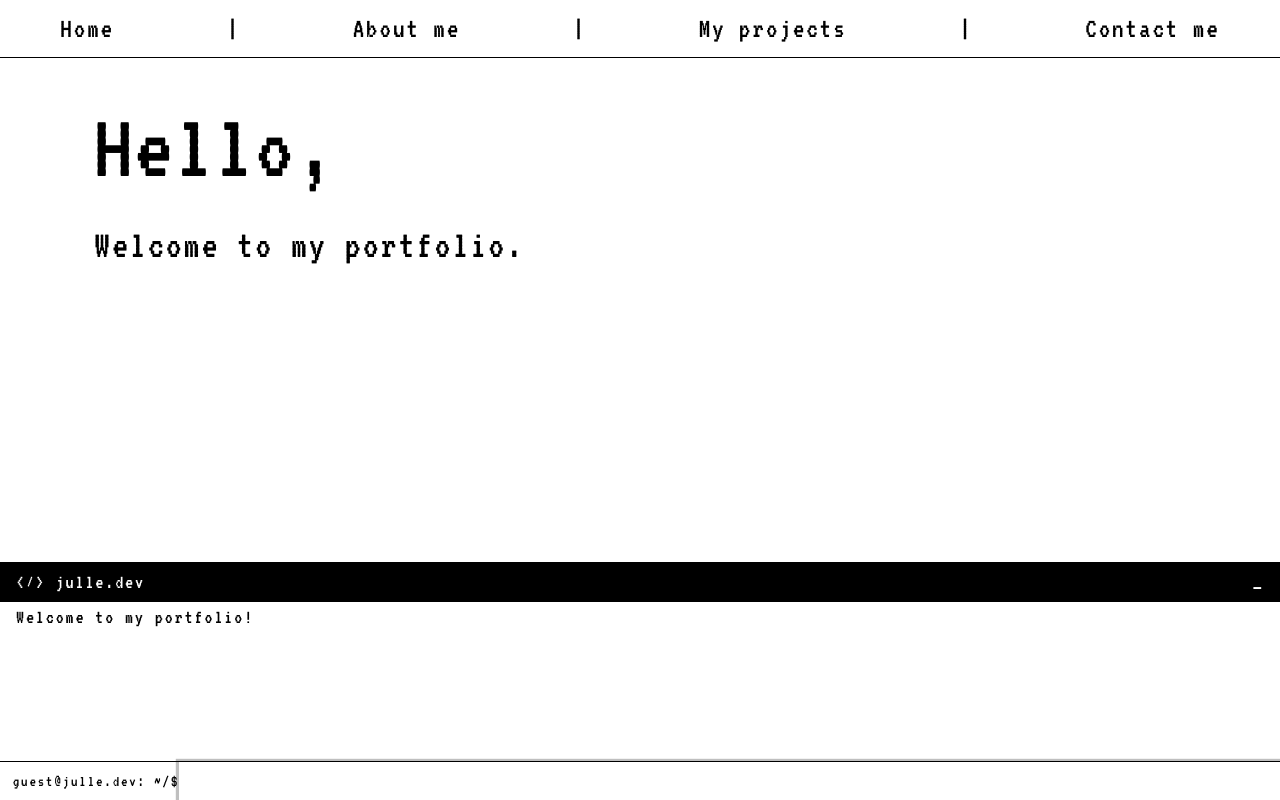
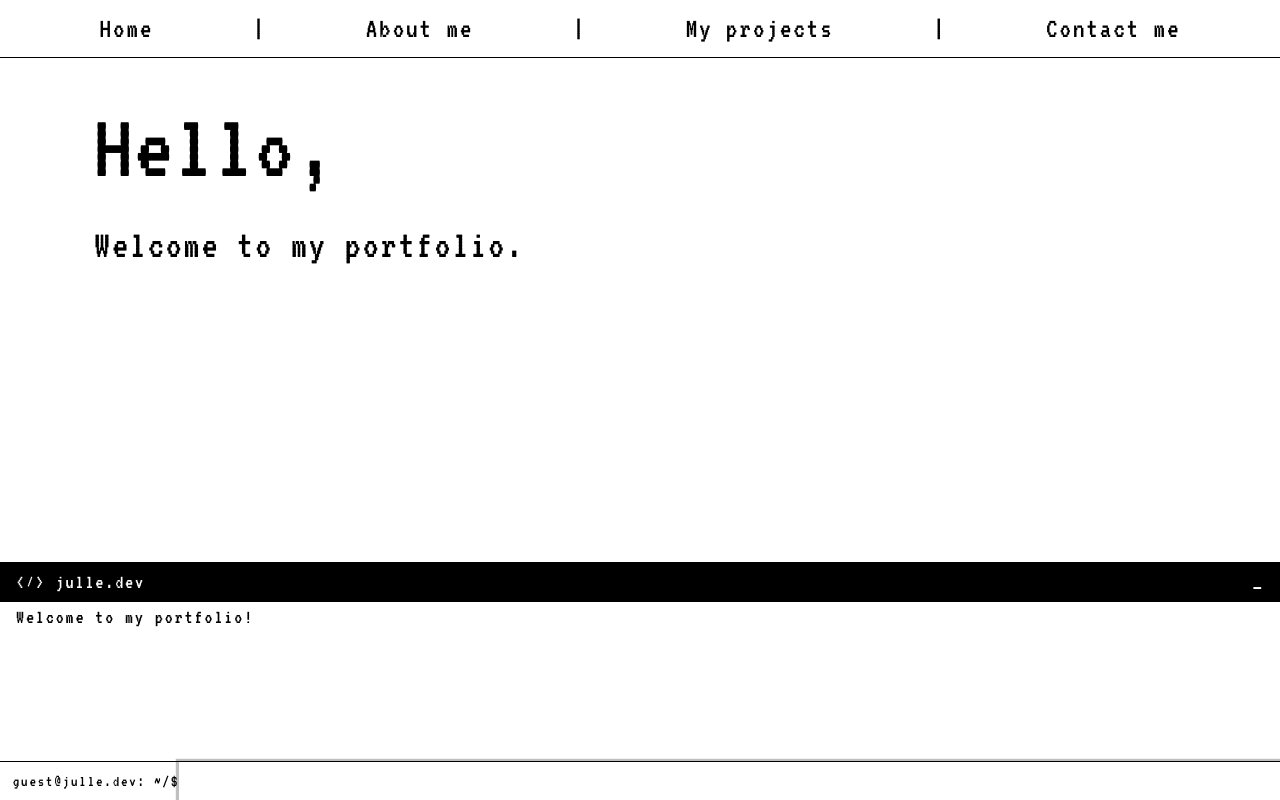
Before and after one commit to julleboi/my-portfolio, a React app in the folder client/: page / in a window 1280 px wide. Built offline with nearby package versions, Linux system fonts and the light colour scheme.

Commit message:
Update UI (very minor)

```diff
--- a/client/src/app/styles.scss
+++ b/client/src/app/styles.scss
@@ -21,7 +21,7 @@
   display: flex;
   flex-wrap: wrap;
   flex-direction: row;
-  justify-content: space-around;
+  justify-content: space-evenly;
   align-items: center;
   font-size: larger;
   border-bottom: $primary solid 1px;
--- a/client/src/notFound/NotFound.tsx
+++ b/client/src/notFound/NotFound.tsx
@@ -5,7 +5,7 @@ export default () => {
   return (
     <div id='not-found'>
       <h1 className='display-1 p-3'>
-        <i className='fas fa-bomb' /> Not found :(
+        Not found :-(
       </h1>
     </div>
   );
```
